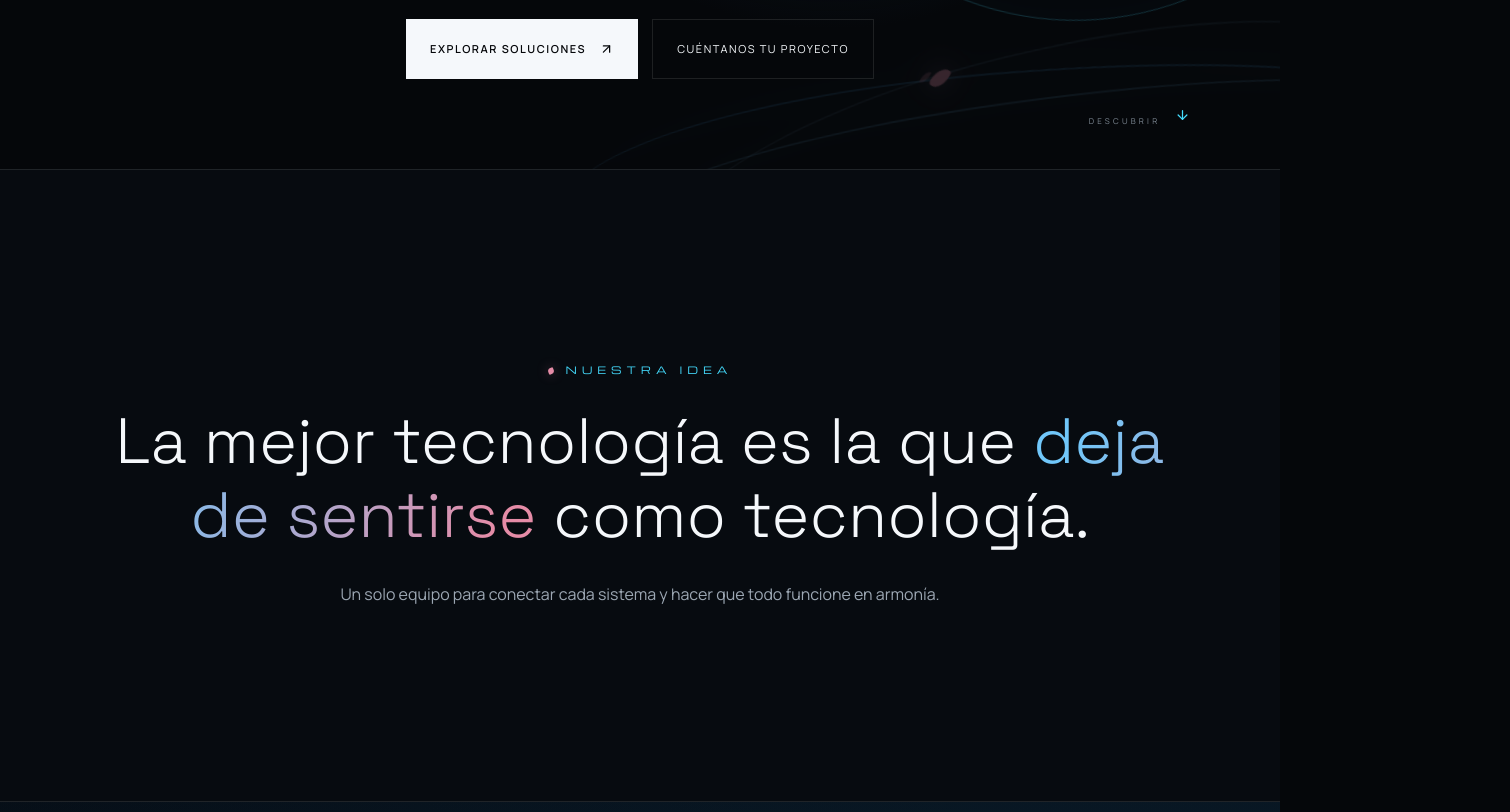
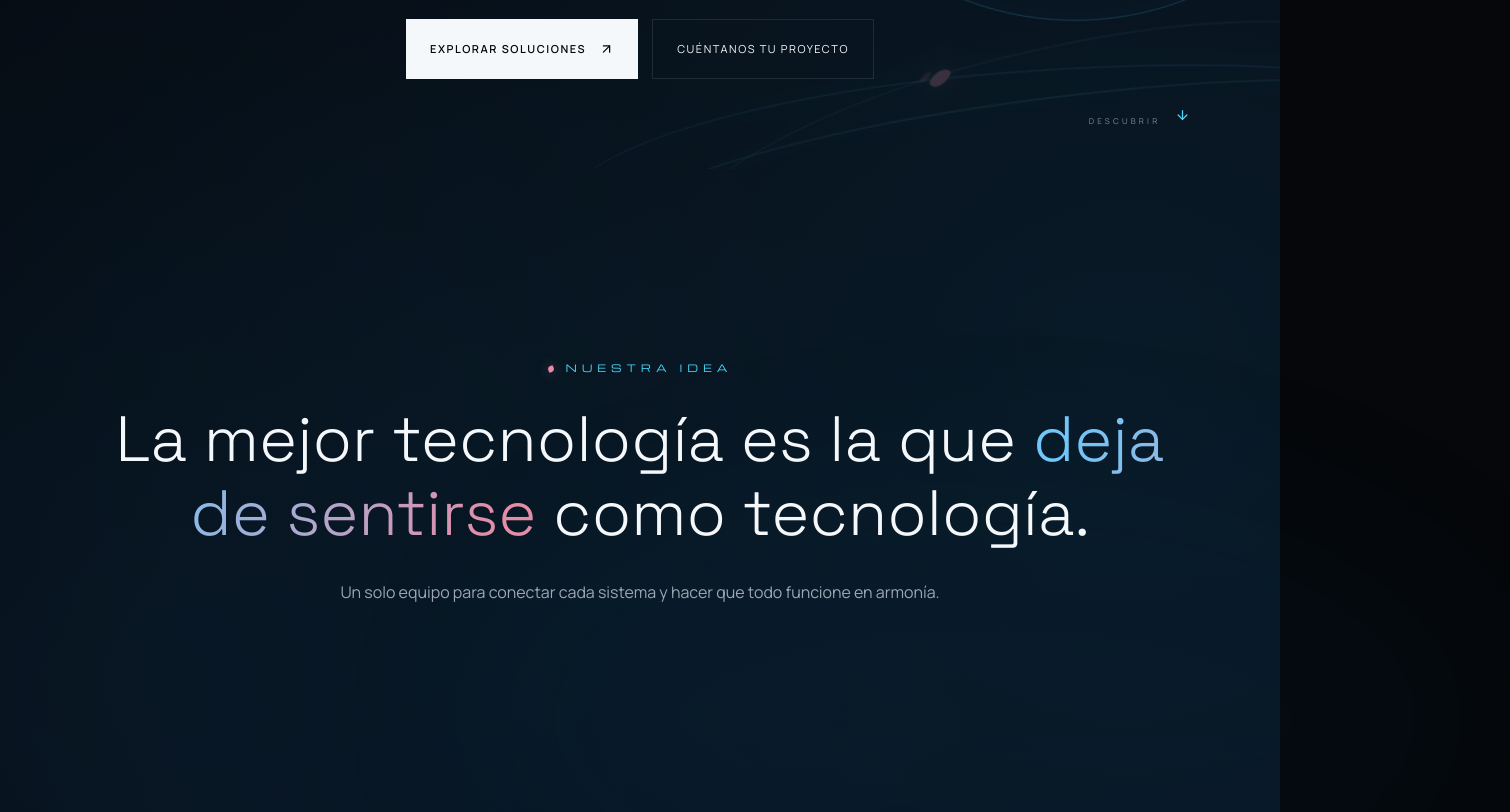
Before and after one commit to jumaanlu/Grupo-nagare, a React (Vite) app: page / in a window 1280 px wide. Shown: the part 682-1494 px from the top of the page, 1510 px wide, since content can reach past the window. Built offline with nearby package versions, Linux system fonts and the light colour scheme.

Commit message:
Unifica el fondo continuo de la página

```diff
--- a/src/identity.css
+++ b/src/identity.css
@@ -44,3 +44,16 @@ footer .brand b:after{width:7px;height:7px}
 /* Stable, proportional project imagery */
 .spaces{width:100%;max-width:1280px}.spaces .space-grid{width:calc(100% - 48px);margin-inline:auto;padding:0;display:grid;grid-template-columns:repeat(3,minmax(0,1fr));overflow:visible;gap:clamp(18px,2.5vw,34px);scroll-snap-type:none}.spaces .space-grid article,.spaces .space-grid article:first-child{width:100%;min-width:0;max-width:none;height:auto;aspect-ratio:3/4;margin-left:0;flex:none;scroll-snap-align:none}.spaces .space-grid img{position:absolute;inset:0;width:100%;height:100%;object-fit:cover;object-position:center}.spaces .space-copy{inset:auto clamp(22px,2.4vw,34px) clamp(24px,2.6vw,36px)}.spaces .space-copy h3{font-size:clamp(25px,2.5vw,38px);overflow-wrap:anywhere}.spaces .space-copy p{font-size:clamp(12px,1.1vw,15px)}
 @media(max-width:800px){.spaces .space-grid{width:calc(100% - 36px);grid-template-columns:1fr;gap:24px}.spaces .space-grid article,.spaces .space-grid article:first-child{aspect-ratio:4/5;max-height:540px}.spaces .space-copy h3{font-size:32px;overflow-wrap:normal}}
+
+/* One uninterrupted canvas instead of stacked slides */
+main{position:relative;background:radial-gradient(ellipse 85% 18% at 15% 24%,rgba(15,71,111,.13),transparent 72%),radial-gradient(ellipse 80% 20% at 88% 55%,rgba(229,140,167,.055),transparent 72%),radial-gradient(ellipse 90% 22% at 18% 82%,rgba(28,107,153,.11),transparent 72%)}
+main>section{isolation:isolate;border:0!important;background-color:transparent!important;background-image:none!important}
+main>section+section{margin-top:-1px}
+.statement,.solutions-flow,.process,.spaces,.contact{position:relative}
+.statement:after,.solutions-flow:after,.process:after,.spaces:after,.contact:after{content:'';position:absolute;z-index:-1;pointer-events:none;width:min(1050px,90vw);height:520px;border-radius:50%;filter:blur(90px);opacity:.22}
+.statement:after{right:-18%;bottom:-180px;background:rgba(21,91,137,.26)}
+.solutions-flow:after{left:-22%;top:28%;background:rgba(33,116,164,.2)}
+.process:after{right:-18%;top:18%;background:rgba(229,140,167,.1)}
+.spaces:after{left:-22%;top:10%;background:rgba(28,112,161,.18)}
+.contact:after{right:-18%;top:5%;background:rgba(21,91,137,.2)}
+.steps div:after{display:none}.space-grid article{border:0!important}.contact-orb{border:0}.progress{height:1px;opacity:.72}
```
